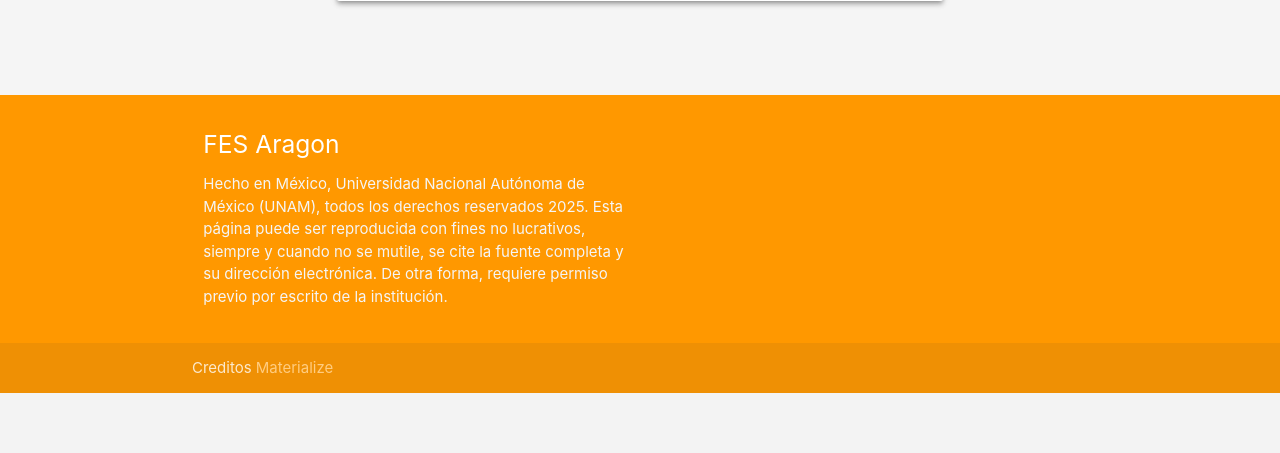
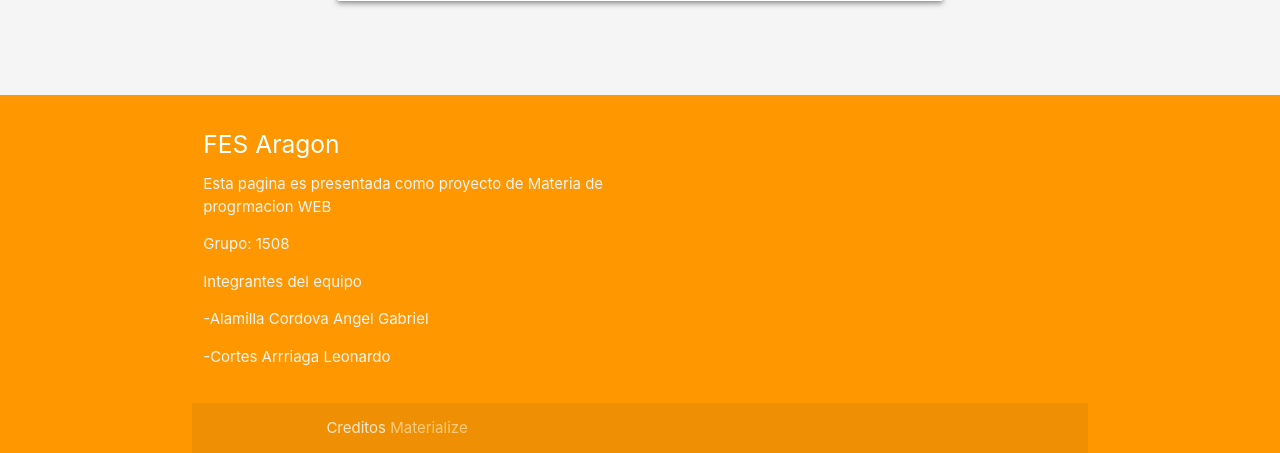
Before and after one commit to Leonard106/Proyecto-Final-WEB, a PHP site: page /index.php in a window 1280 px wide. Shown: the part 514-967 px from the top of the page. Before the commit the page ends 907 px from the top, so only its background shows below. Run offline with PHP 8.4, Linux system fonts and the light colour scheme; some libraries are stand-ins or nearby versions.

Commit message:
El proyecto fue elaborado en equipo por Leonardo Cortes Arriaga y Angel Gabriel Alamilla Cordova

```diff
--- a/footer.php
+++ b/footer.php
@@ -14,8 +14,11 @@
       <div class="row">
         <div class="col l6 s12">
           <h5 class="white-text">FES Aragon</h5>
-          <p class="grey-text text-lighten-4">Hecho en México, Universidad Nacional Autónoma de México (UNAM), todos los derechos reservados 2025. Esta página puede ser reproducida con fines no lucrativos, siempre y cuando no se mutile, se cite la fuente completa y su dirección electrónica. De otra forma, requiere permiso previo por escrito de la institución.</p>
-        </div>
+          <p class="grey-text text-lighten-4">Esta pagina es presentada como proyecto de Materia de progrmacion WEB <p>
+          <p class="grey-text text-lighten-4">Grupo: 1508 <p>
+          <p class="grey-text text-lighten-4">Integrantes del equipo<p>
+		      <p class="grey-text text-lighten-4">-Alamilla Cordova Angel Gabriel <p>
+          <p class="grey-text text-lighten-4">-Cortes Arrriaga Leonardo <p>
       </div>
     </div>
     <div class="footer-copyright">
```
Also changed, not shown: README.md.
